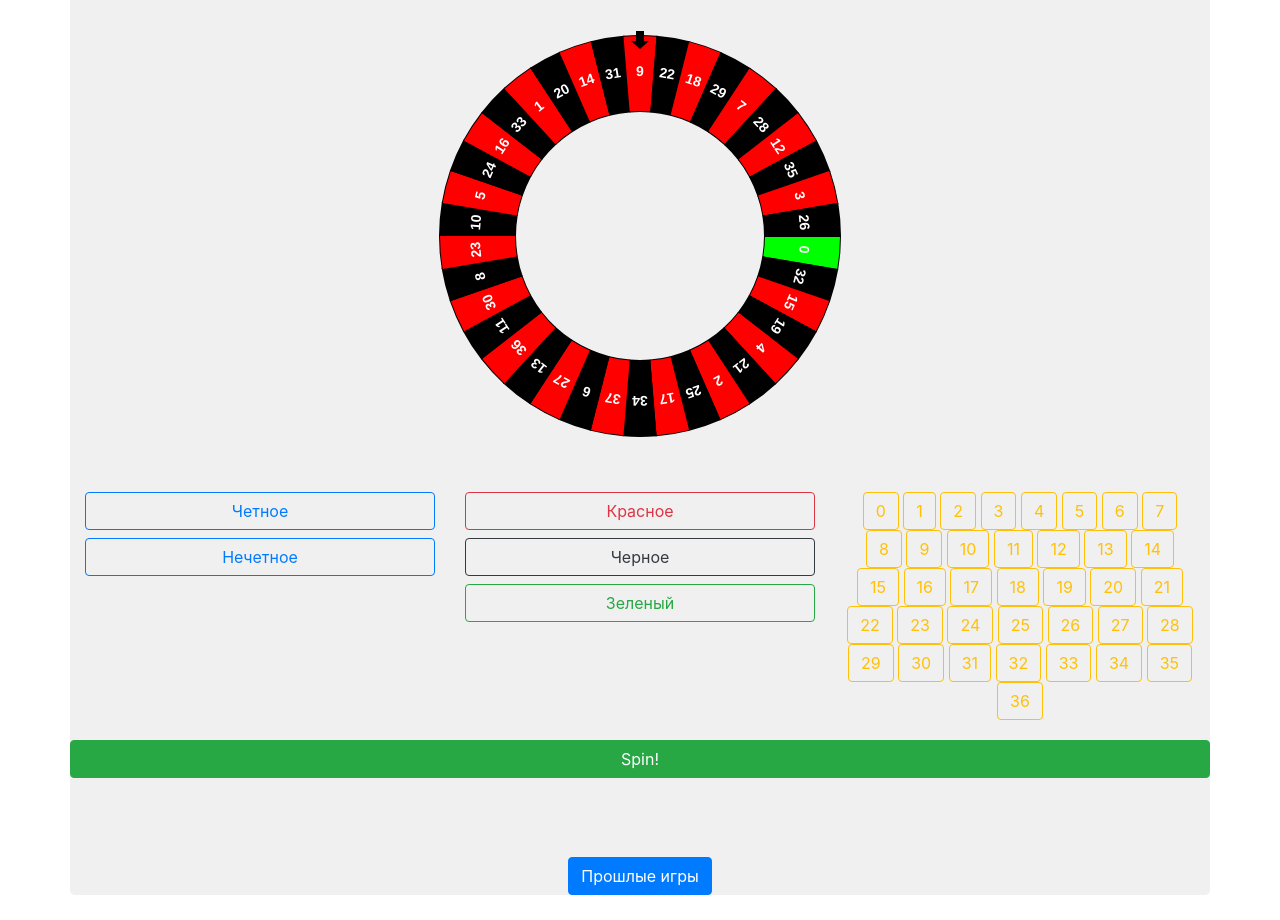
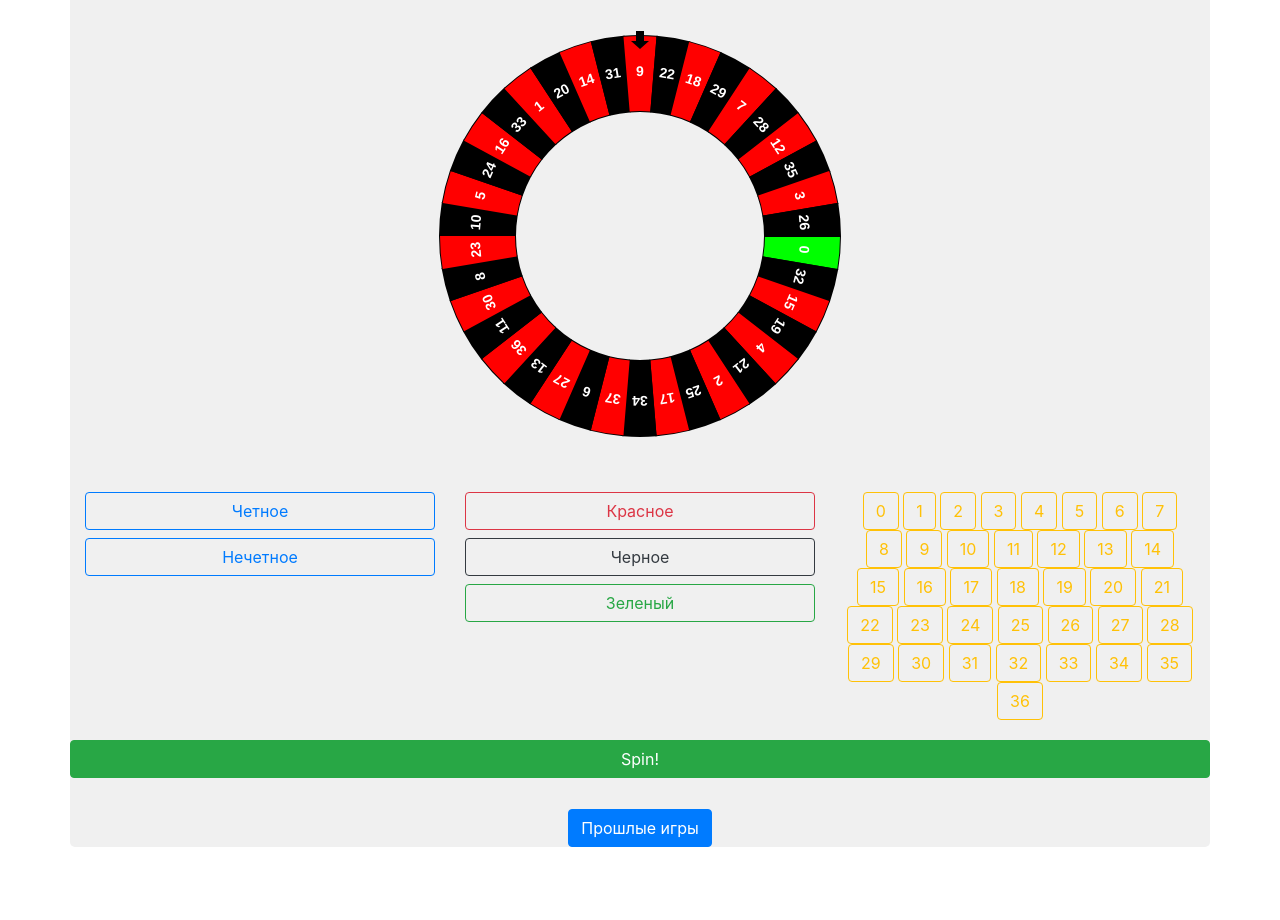
Before and after one commit to M1ZoN/rouletteGame, a plain HTML site: page index.html in a window 1280 px wide. Shown: the part 70-990 px from the top of the page. After the commit the page ends 942 px from the top, so only its background shows below. Drawn offline with nearby package versions, Linux system fonts and the light colour scheme.

Commit message:
Update index.html

```diff
--- a/index.html
+++ b/index.html
@@ -81,7 +81,7 @@
 			</div>
 			<div class="row">
 				<div class="col resultBar">
-					<h1 id="result">&nbsp;</h1>
+					<h1 id="result"></h1>
 				</div>
 			</div>
 			<div class="row">
```
